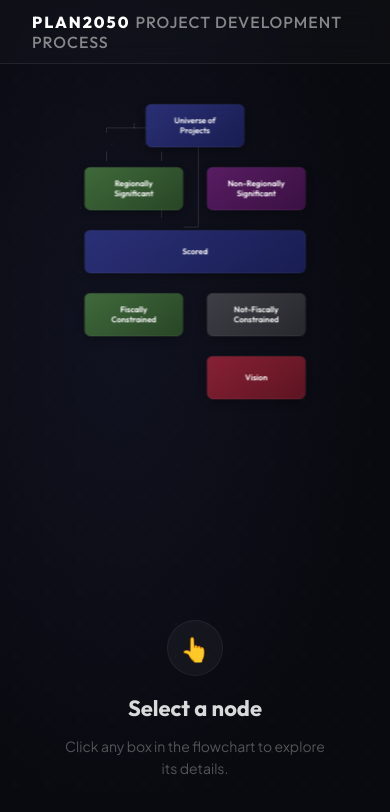
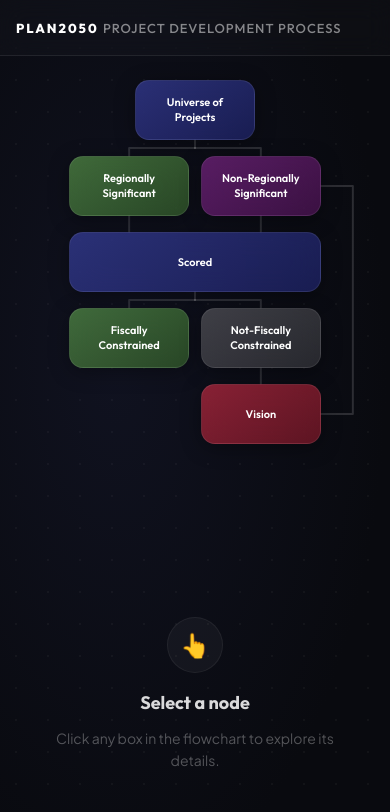
Before and after one commit to elishaadamu/app-plan2050, a React (Vite) app: page / in a window 390 px wide. Shown: the top 812 px of the page. Built offline with nearby package versions, Linux system fonts and the light colour scheme.

Commit message:
refactor: implement fluid responsive layout using CSS clamp and remove hardcoded transforms for mobile compatibility

```diff
--- a/src/App.css
+++ b/src/App.css
@@ -26,23 +26,27 @@
 
 /* ---- Navbar ---- */
 .app-navbar {
-  height: 64px;
+  min-height: 56px;
   display: flex;
   align-items: center;
-  padding: 0 32px;
+  padding: 0 24px;
   background: rgba(255,255,255,0.02);
   border-bottom: 1px solid rgba(255,255,255,0.08);
   backdrop-filter: blur(12px);
   -webkit-backdrop-filter: blur(12px);
   z-index: 10;
   font-family: 'Outfit', sans-serif;
+  flex-shrink: 0;
 }
 
 .navbar-brand {
-  font-size: 20px;
+  font-size: clamp(13px, 3vw, 20px);
   font-weight: 800;
-  letter-spacing: 2px;
+  letter-spacing: clamp(0.5px, 0.5vw, 2px);
   color: white;
+  white-space: nowrap;
+  overflow: hidden;
+  text-overflow: ellipsis;
 }
 
 .navbar-brand span {
@@ -67,32 +71,36 @@
   position: relative;
   z-index: 1;
   padding: 24px 8px 24px 24px;
+  overflow: hidden;
 }
 
 .flowchart-container {
   display: flex;
   flex-direction: column;
   align-items: center;
-  gap: 44px;
+  gap: clamp(16px, 3.5vw, 44px);
   position: relative;
+  width: 100%;
 }
 
 .row {
   display: flex;
-  gap: 52px;
+  gap: clamp(10px, 3vw, 52px);
   z-index: 2;
+  width: 100%;
+  justify-content: center;
 }
 
 /* ---- Flowchart Nodes ---- */
 .node {
-  width: 220px;
-  height: 96px;
+  width: clamp(120px, 30vw, 220px);
+  height: clamp(60px, 10vw, 96px);
   border: 1.5px solid rgba(255,255,255,0.08);
   border-radius: 14px;
   color: white;
   font-family: 'Outfit', sans-serif;
   font-weight: 600;
-  font-size: 18px;
+  font-size: clamp(11px, 2vw, 18px);
   cursor: pointer;
   display: flex;
   align-items: center;
@@ -103,11 +111,13 @@
   box-shadow: 0 4px 20px rgba(0,0,0,0.35);
   backdrop-filter: blur(16px);
   -webkit-backdrop-filter: blur(16px);
+  flex-shrink: 0;
 }
 
 /* Wide node (node 4 "Scored") spanning between nodes 2 and 3 */
 .node-wide {
-  width: 492px;
+  /* Match the combined width of two nodes + the gap between them */
+  width: calc(clamp(120px, 30vw, 220px) * 2 + clamp(10px, 3vw, 52px));
 }
 
 .node:hover {
@@ -176,9 +186,10 @@
 
 /* Invisible spacer (positions Vision under NFC) */
 .spacer-node {
-  width: 220px;
-  height: 96px;
+  width: clamp(120px, 30vw, 220px);
+  height: clamp(60px, 10vw, 96px);
   visibility: hidden;
+  flex-shrink: 0;
 }
 
 /* ---- Flowchart SVG Connectors ---- */
@@ -209,6 +220,7 @@
   stroke-dasharray: 8 4;
   animation: dashPulse 1.2s linear infinite;
 }
+
 
 @keyframes dashPulse {
   to { stroke-dashoffset: -24; }
@@ -436,89 +448,139 @@
    Responsive Design
    ======================================== */
 
-@media (max-width: 1200px) {
+/* Tablet and below: stack vertically */
+@media (max-width: 1024px) {
+  .app-layout {
+    height: auto;
+    min-height: 100vh;
+    overflow: auto;
+  }
+
+  #root {
+    height: auto;
+    overflow: auto;
+  }
+
+  html, body {
+    overflow: auto;
+    height: auto;
+  }
+
   .app-container {
     flex-direction: column;
-    overflow-y: auto;
-    overflow-x: hidden;
-  }
-
-  .flowchart-pane, .details-pane {
-    flex: none;
-    width: 100%;
+    overflow: visible;
   }
 
   .flowchart-pane {
-    padding: 40px 20px;
+    flex: none;
+    width: 100%;
+    padding: 32px 16px;
+    align-items: flex-start;
   }
 
   .details-pane {
-    min-height: 600px;
-    padding: 20px;
+    flex: none;
+    width: 100%;
+    min-height: 480px;
+    padding: 16px;
     justify-content: flex-start;
+    overflow: visible;
   }
 
   .flowchart-container {
-    transform: scale(0.8);
-    transform-origin: top center;
-    margin-bottom: -100px;
+    /* No transform hack — fluid via clamp() on nodes */
+    transform: none;
+    margin-bottom: 0;
+    padding-bottom: 16px;
   }
 }
 
-@media (max-width: 768px) {
-  .flowchart-container {
-    transform: scale(0.55);
-    margin-bottom: -250px;
+/* Mobile: tighten further */
+@media (max-width: 600px) {
+  .app-navbar {
+    padding: 0 16px;
+  }
+
+  .flowchart-pane {
+    padding: 24px 12px;
   }
 
   .details-pane {
-    min-height: 500px;
+    min-height: 420px;
+    padding: 12px;
+  }
+
+  /* Infographic: switch to vertical column on very small screens */
+  .infographic-container {
+    flex-direction: column;
+    align-items: flex-start;
+    height: auto;
+    padding: 16px 0;
+  }
+
+  /* Stack hub + bullets vertically */
+  .hub-circle {
+    position: relative;
+    left: auto;
+    top: auto;
+    transform: none;
+    width: 130px;
+    height: 130px;
+    margin: 0 auto 20px;
+    align-self: center;
+  }
+
+  .hub-arcs {
+    display: none;
+  }
+
+  .orbital-ring {
+    display: none;
+  }
+
+  .spine-svg {
+    display: none;
+  }
+
+  /* Cards become a vertical list */
+  .bullet-row {
+    position: relative;
+    top: auto !important;
+    left: auto !important;
+    transform: none !important;
+    opacity: 1 !important;
+    animation: none !important;
+    margin-bottom: 12px;
+    width: 100%;
+    align-items: flex-start;
   }
 
   .bullet-pill {
-    max-width: 240px;
+    max-width: 100%;
+    width: 100%;
     font-size: 13px;
-    padding: 12px 20px 12px 32px;
-  }
-
-  .hub-circle {
-    transform: translateY(-50%) scale(0.7);
-    transform-origin: left center;
-    left: 0;
-  }
-
-  .hub-arcs {
-    transform: translateY(-50%) scale(0.7);
-    transform-origin: left center;
-    left: -14px;
-  }
-
-  .navbar-brand {
-    font-size: 16px;
-  }
-}
-
-@media (max-width: 480px) {
-  .flowchart-container {
-    transform: scale(0.45);
-    margin-bottom: -350px;
-  }
-
-  .bullet-pill {
-    max-width: 180px;
-    font-size: 12px;
-    padding: 10px 16px 10px 28px;
+    padding: 12px 16px 12px 28px;
+    white-space: normal;
   }
 
   .bullet-num {
     width: 40px;
     height: 40px;
     font-size: 16px;
-    margin-left: 8px;
+    margin-left: 10px;
+    flex-shrink: 0;
   }
 
   .spine-dot {
-    width: 10px;
-    height: 10px;
+    display: none;
+  }
+
+  /* Mobile card list wrapper */
+  .details-empty {
+    padding: 24px;
+  }
+
+  .details-empty h2 {
+    font-size: 18px;
   }
 }
--- a/src/App.jsx
+++ b/src/App.jsx
@@ -63,7 +63,7 @@ const DATA = {
   7: {
     title: "6 Vision",
     items: [
-      "Not-Fiscally Constrained (RS)",
+      "Regionally Significant",
       "Non-Regionally Significant"
     ],
     colors: ["#F44336", "#9C27B0"],
@@ -253,7 +253,10 @@ function App() {
   const calculateLines = useCallback(() => {
     const cr = containerRef.current;
     if (!cr) return;
-    const cRect = cr.getBoundingClientRect();
+    // Use the SVG overlay's bounding rect as the coordinate space for paths.
+    // This is more robust when the container is scaled or transformed on mobile.
+    const svgEl = cr.querySelector('.lines-svg');
+    const cRect = svgEl ? svgEl.getBoundingClientRect() : cr.getBoundingClientRect();
     const newLines = [];
 
     // Helper: get node bounding rect relative to container
--- a/src/index.css
+++ b/src/index.css
@@ -9,7 +9,6 @@
 html, body {
   width: 100%;
   height: 100%;
-  overflow: hidden;
   background: #090a0f;
   color: #f0f0f5;
   font-family: 'Plus Jakarta Sans', system-ui, -apple-system, sans-serif;
@@ -21,6 +20,5 @@ html, body {
 
 #root {
   width: 100vw;
-  height: 100vh;
-  overflow: hidden;
+  height: 100%;
 }
```
Lines whose indentation alone changed are shown as unchanged.
